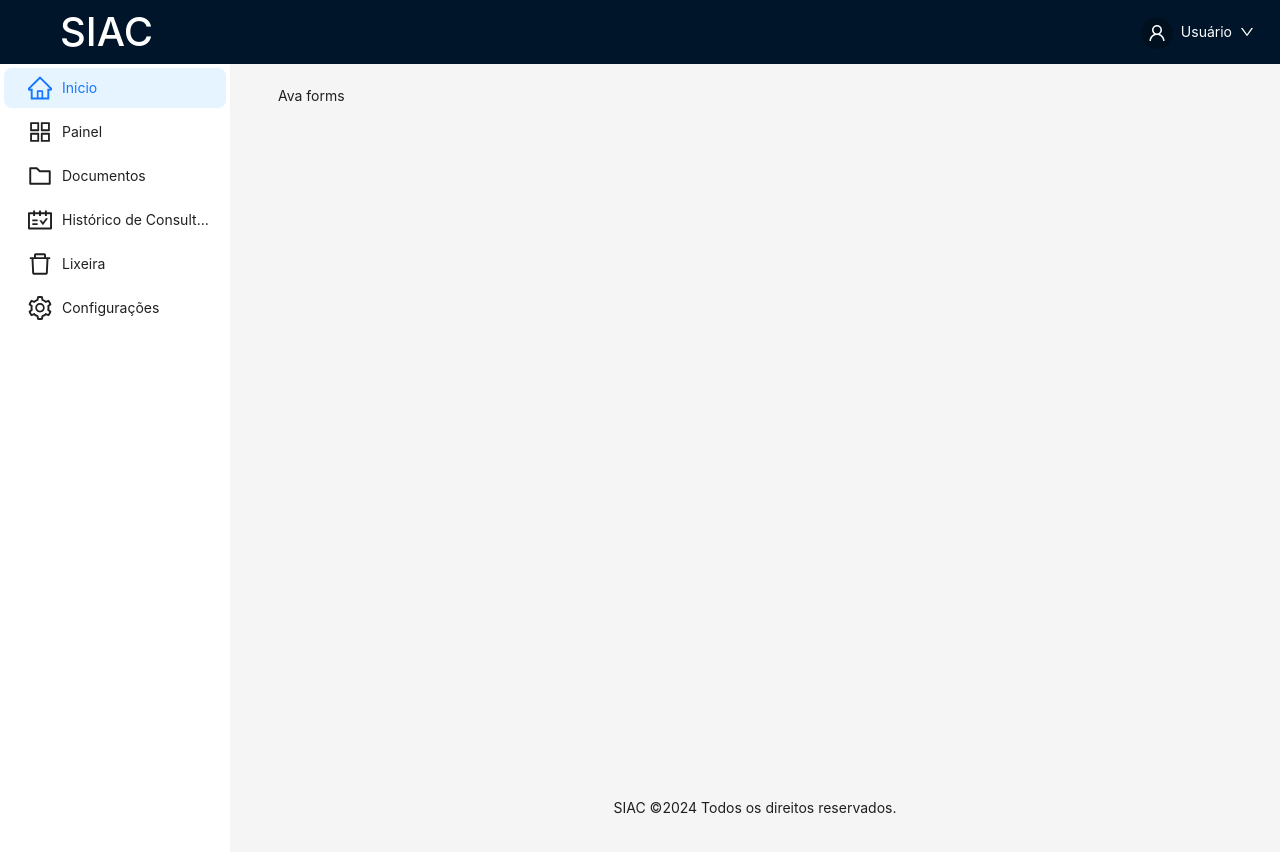
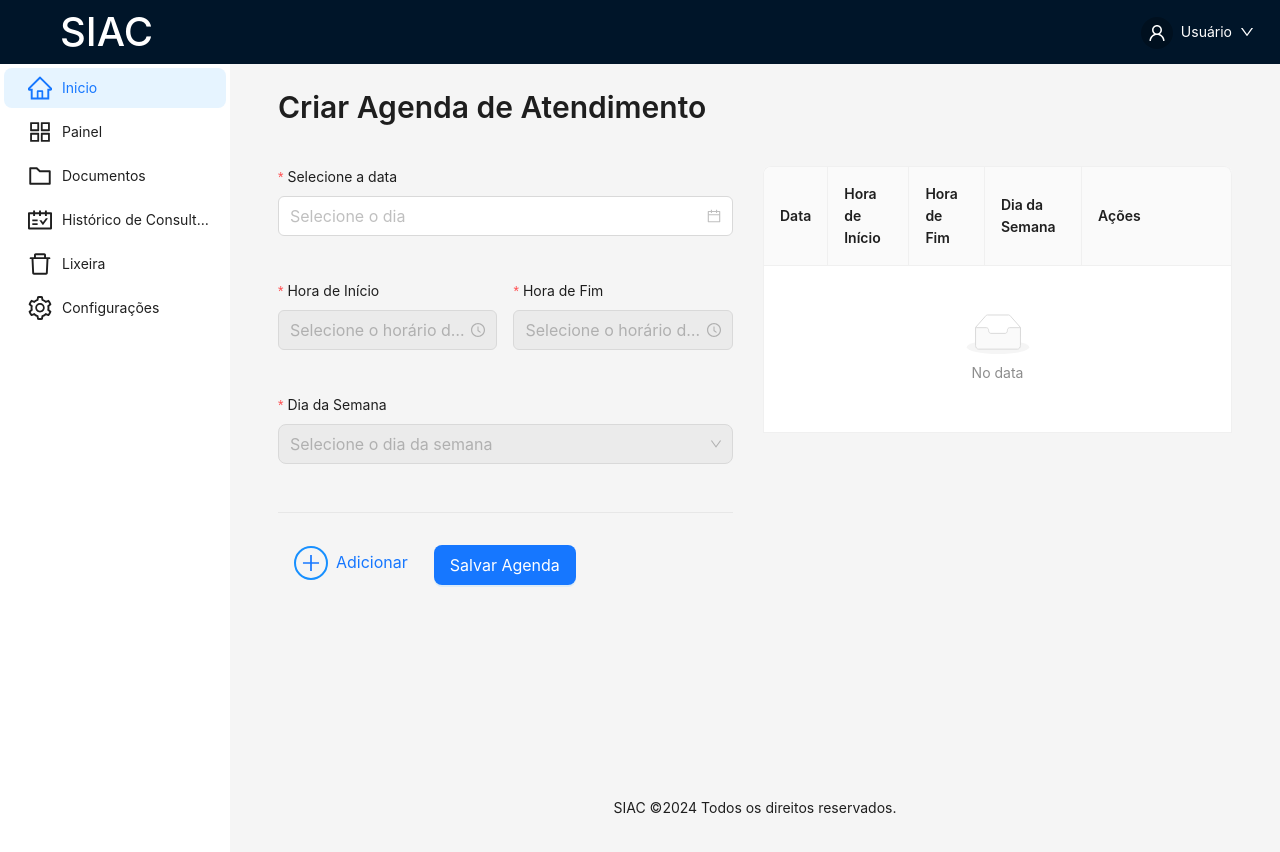
Before and after one commit to edugmenes/siac-react, a React (Create React App) app in the folder frontend/: page /painel in a window 1280 px wide. Shown: the top 852 px of the page. Built offline with nearby package versions, Linux system fonts and the light colour scheme; sample sign-in values are in the browser's storage.

Commit message:
front-end tela de criar agenda

```diff
--- a/frontend/src/App.jsx
+++ b/frontend/src/App.jsx
@@ -9,7 +9,7 @@ import Settings from "./pages/Settings.jsx";
 import Painel from "./pages/Painel.jsx";
 import Documents from "./pages/Documents.jsx";
 import Bin from "./pages/Help.jsx";
-import Appointments from "./pages/Appointments/index.jsx";
+import Appointments from "./pages/Appointments/Appointment.jsx";
 import AppointmentSchedule from "./pages/Appointments/AppointmentSchedule.jsx";
 
 // Componente ProtectedRoute - Verifica se o usuário está autenticado:
--- a/frontend/src/components/PageLayout.jsx
+++ b/frontend/src/components/PageLayout.jsx
@@ -114,7 +114,9 @@ const PageLayout = () => {
             marginLeft: "40px",
           }}
         >
-          SIAC
+          <Link to="/" style={{ color: "#fff", textDecoration: "none" }}>
+            SIAC
+          </Link>
         </h1>
 
         <Dropdown overlay={userMenu} trigger={["click"]}>
--- a/frontend/src/pages/Painel.jsx
+++ b/frontend/src/pages/Painel.jsx
@@ -1,7 +1,304 @@
-import React from "react";
+import React, { useState } from "react";
+import {
+  Button,
+  Col,
+  ConfigProvider,
+  DatePicker,
+  Divider,
+  Form,
+  Row,
+  Select,
+  Table,
+  TimePicker,
+  Typography,
+  message,
+} from "antd";
+import dayjs from "dayjs";
+import "antd/dist/reset.css";
+import ptBR from "antd/lib/locale/pt_BR";
+import { EditOutlined, DeleteOutlined, PlusOutlined } from "@ant-design/icons";
+
+const { Option } = Select;
 
 const Painel = () => {
-  return <div>Ava forms</div>;
+  const [selectedDate, setSelectedDate] = useState(null);
+  const [selectedStartTime, setSelectedStartTime] = useState(null);
+  const [selectedEndTime, setSelectedEndTime] = useState(null);
+  const [agendas, setAgendas] = useState([]);
+
+  const handleDateChange = (value) => {
+    setSelectedDate(value);
+  };
+
+  const handleStartTimeChange = (value) => {
+    setSelectedStartTime(value);
+  };
+
+  const handleEndTimeChange = (value) => {
+    setSelectedEndTime(value);
+  };
+
+  const handleSubmit = (values) => {
+    const formattedValues = {
+      data: values.data ? dayjs(values.data).format("DD/MM/YYYY") : null,
+      horaInicio: values.horaInicio
+        ? dayjs(values.horaInicio).format("HH:mm")
+        : null,
+      horaFim: values.horaFim ? dayjs(values.horaFim).format("HH:mm") : null,
+      diaSemana: values.diaSemana,
+    };
+
+    setAgendas((prevAgendas) => [...prevAgendas, formattedValues]);
+
+    message.success("Agenda adicionada à tabela!");
+  };
+
+  const handleSaveAgenda = () => {
+    // Lógica para salvar todas as agendas no backend
+    console.log("Salvando agendas:", agendas);
+    message.success("Agendas salvas com sucesso!");
+  };
+
+  const handleDelete = (record) => {
+    setAgendas((prevAgendas) =>
+      prevAgendas.filter((agenda) => agenda !== record)
+    );
+    message.success("Agenda removida!");
+  };
+
+  const columns = [
+    {
+      title: "Data",
+      dataIndex: "data",
+      key: "data",
+    },
+    {
+      title: "Hora de Início",
+      dataIndex: "horaInicio",
+      key: "horaInicio",
+    },
+    {
+      title: "Hora de Fim",
+      dataIndex: "horaFim",
+      key: "horaFim",
+    },
+    {
+      title: "Dia da Semana",
+      dataIndex: "diaSemana",
+      key: "diaSemana",
+    },
+    {
+      title: "Ações",
+      key: "actions",
+      render: (_, record) => (
+        <>
+          <Button
+            size="large"
+            type="link"
+            onClick={() => console.log(`Editando: ${record.data}`)}
+          >
+            <EditOutlined style={{ fontSize: "18px" }} />
+          </Button>
+          <Button size="large" type="link" onClick={() => handleDelete(record)}>
+            <DeleteOutlined style={{ fontSize: "18px", color: "red" }} />
+          </Button>
+        </>
+      ),
+      width: 150,
+    },
+  ];
+
+  const disabledHours = () => {
+    const hours = [];
+    for (let i = 0; i < 24; i++) {
+      if (i < 7 || i >= 19) {
+        hours.push(i);
+      }
+    }
+    return hours;
+  };
+
+  const disabledMinutes = (selectedHour) => {
+    const minutes = [];
+    for (let i = 0; i < 60; i++) {
+      if (i % 15 !== 0) {
+        minutes.push(i);
+      }
+    }
+    return minutes;
+  };
+
+  const disabledDate = (current) => {
+    return current && current < dayjs().startOf("day");
+  };
+
+  return (
+    <>
+      <Typography.Title level={2} style={{ marginBottom: "40px" }}>
+        Criar Agenda de Atendimento
+      </Typography.Title>
+      <Row gutter={16}>
+        <Col span={12}>
+          <Form
+            layout="vertical"
+            onFinish={handleSubmit}
+            style={{ width: "97%" }}
+          >
+            <ConfigProvider locale={ptBR}>
+              <div>
+                <Row style={{ marginBottom: "20px" }}>
+                  <Col span={24}>
+                    <Form.Item
+                      label="Selecione a data"
+                      name="data"
+                      rules={[
+                        { required: true, message: "Selecione uma data" },
+                      ]}
+                    >
+                      <DatePicker
+                        onChange={handleDateChange}
+                        format="DD/MM/YYYY"
+                        style={{ width: "100%" }}
+                        size="large"
+                        placeholder="Selecione o dia"
+                        disabledDate={disabledDate}
+                      />
+                    </Form.Item>
+                  </Col>
+                </Row>
+                <Row gutter={16} style={{ marginBottom: "20px" }}>
+                  <Col span={12}>
+                    <Form.Item
+                      label="Hora de Início"
+                      name="horaInicio"
+                      rules={[
+                        {
+                          required: true,
+                          message: "Selecione a hora de início",
+                        },
+                      ]}
+                    >
+                      <TimePicker
+                        format="HH:mm"
+                        onChange={handleStartTimeChange}
+                        showTime={{
+                          hideDisabledOptions: true,
+                          disabledHours,
+                          disabledMinutes,
+                        }}
+                        style={{ width: "100%" }}
+                        size="large"
+                        placeholder="Selecione o horário de início"
+                        disabled={!selectedDate}
+                      />
+                    </Form.Item>
+                  </Col>
+                  <Col span={12}>
+                    <Form.Item
+                      label="Hora de Fim"
+                      name="horaFim"
+                      rules={[
+                        { required: true, message: "Selecione a hora de fim" },
+                      ]}
+                    >
+                      <TimePicker
+                        format="HH:mm"
+                        onChange={handleEndTimeChange}
+                        showTime={{
+                          hideDisabledOptions: true,
+                          disabledHours,
+                          disabledMinutes,
+                        }}
+                        style={{ width: "100%" }}
+                        size="large"
+                        placeholder="Selecione o horário de fim"
+                        disabled={!selectedStartTime}
+                      />
+                    </Form.Item>
+                  </Col>
+                </Row>
+                <Row>
+                  <Col span={24}>
+                    <Form.Item
+                      label="Dia da Semana"
+                      name="diaSemana"
+                      rules={[
+                        {
+                          required: true,
+                          message: "Selecione o dia da semana",
+                        },
+                      ]}
+                    >
+                      <Select
+                        style={{ width: "100%" }}
+                        size="large"
+                        placeholder="Selecione o dia da semana"
+                        disabled={!selectedEndTime}
+                      >
+                        <Option value="Segunda-feira">Segunda-feira</Option>
+                        <Option value="Terça-feira">Terça-feira</Option>
+                        <Option value="Quarta-feira">Quarta-feira</Option>
+                        <Option value="Quinta-feira">Quinta-feira</Option>
+                        <Option value="Sexta-feira">Sexta-feira</Option>
+                        <Option value="Sábado">Sábado</Option>
+                        <Option value="Domingo">Domingo</Option>
+                      </Select>
+                    </Form.Item>
+                  </Col>
+                </Row>
+                <Divider />
+                <Row
+                  justify="start"
+                  align="middle"
+                  style={{ marginTop: "30px" }}
+                >
+                  <Col>
+                    <Button
+                      type="link"
+                      icon={
+                        <PlusOutlined
+                          style={{
+                            fontSize: "20px",
+                            border: "2px solid #1890ff",
+                            borderRadius: "50%",
+                            padding: "5px",
+                          }}
+                        />
+                      }
+                      size="large"
+                      htmlType="submit"
+                      style={{ marginRight: "10px" }}
+                    >
+                      Adicionar
+                    </Button>
+                    <Button
+                      size="large"
+                      type="primary"
+                      onClick={handleSaveAgenda}
+                    >
+                      Salvar Agenda
+                    </Button>
+                  </Col>
+                </Row>
+              </div>
+            </ConfigProvider>
+          </Form>
+        </Col>
+        <Col span={12}>
+          <Table
+            columns={columns}
+            dataSource={agendas}
+            rowKey={(record) =>
+              `${record.data}-${record.horaInicio}-${record.diaSemana}`
+            }
+            pagination={false}
+            bordered
+            style={{ width: "100%", marginBottom: "30px" }} // Increased bottom margin
+          />
+        </Col>
+      </Row>
+    </>
+  );
 };
 
 export default Painel;
```
Also changed, not shown: frontend/src/pages/Appointments/Appointment.jsx (renamed from frontend/src/pages/Appointments/index.jsx).
